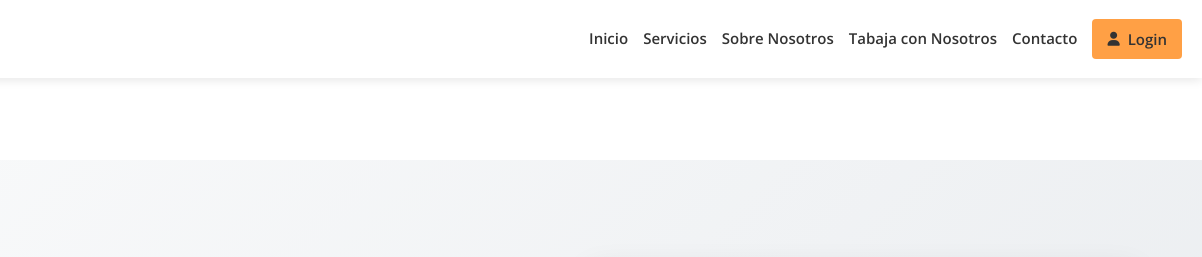
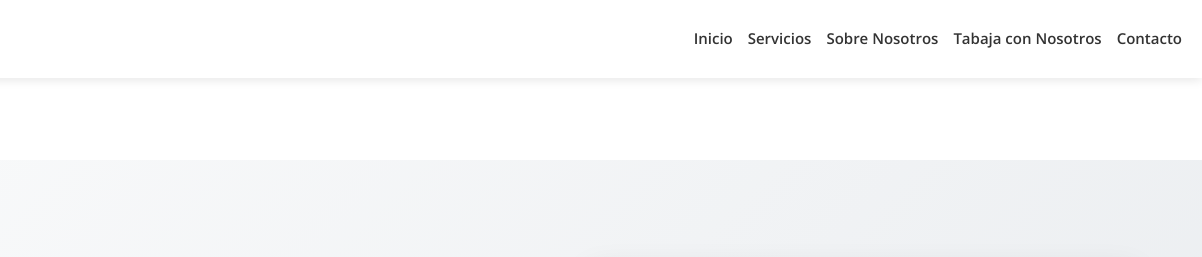
Before and after one commit to Natisannchez/AVIV_web, a plain HTML site: page index.html in a window 1280 px wide. Shown: the top 257 px of the page, 78-1280 px from the left. Drawn offline with nearby package versions, Linux system fonts and the light colour scheme.

Commit message:
Actualizo index.htm

```diff
--- a/index.html
+++ b/index.html
@@ -24,13 +24,6 @@
                 <li><a href="./pages/sobrenosotros.html">Sobre Nosotros</a></li>
                 <li><a href="./pages/trabaja.html">Tabaja con Nosotros</a></li>
                 <li><a href="./pages/contacto.html">Contacto</a></li>
-
-                <li class="login-item">
-                    <a href="#login" class="login-button">
-                        <i class="fas fa-user"></i>
-                        <span>Login</span>
-                    </a>
-                </li>
             </ul>
         </nav>
 
```
